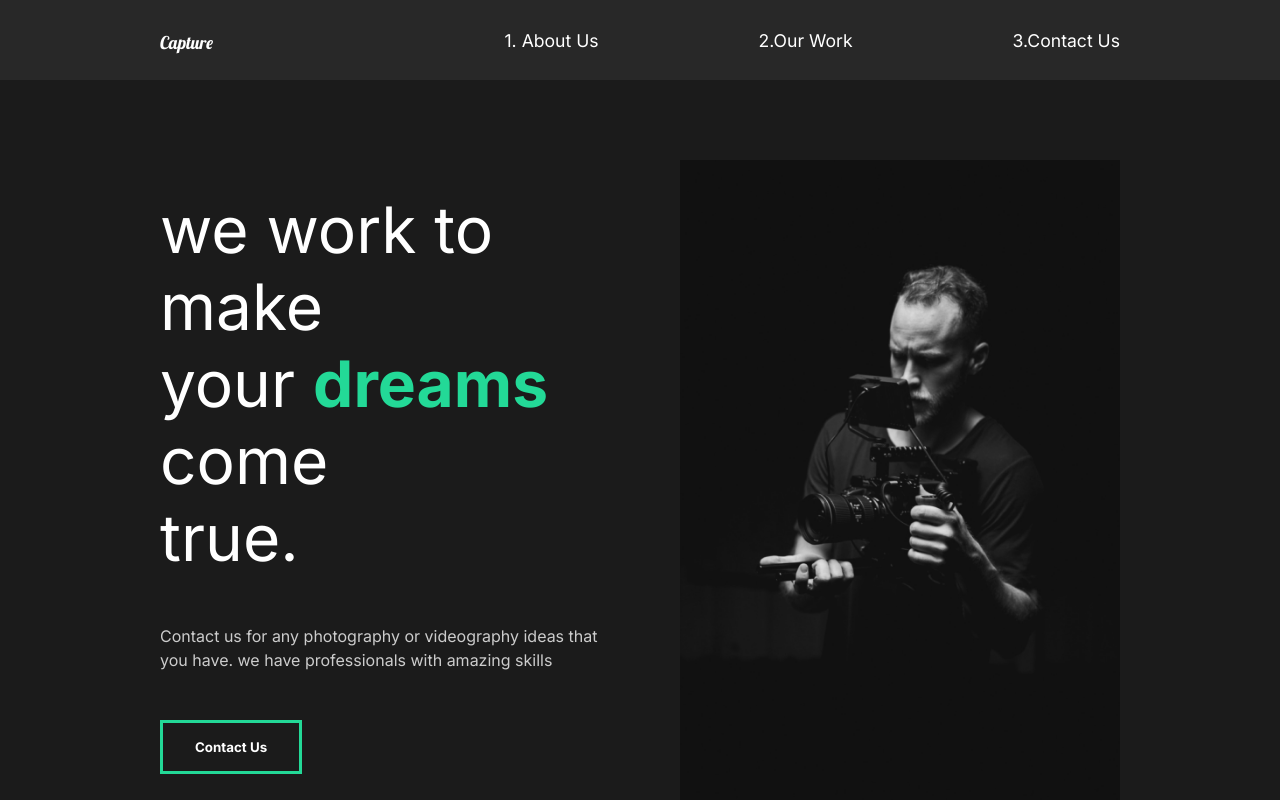
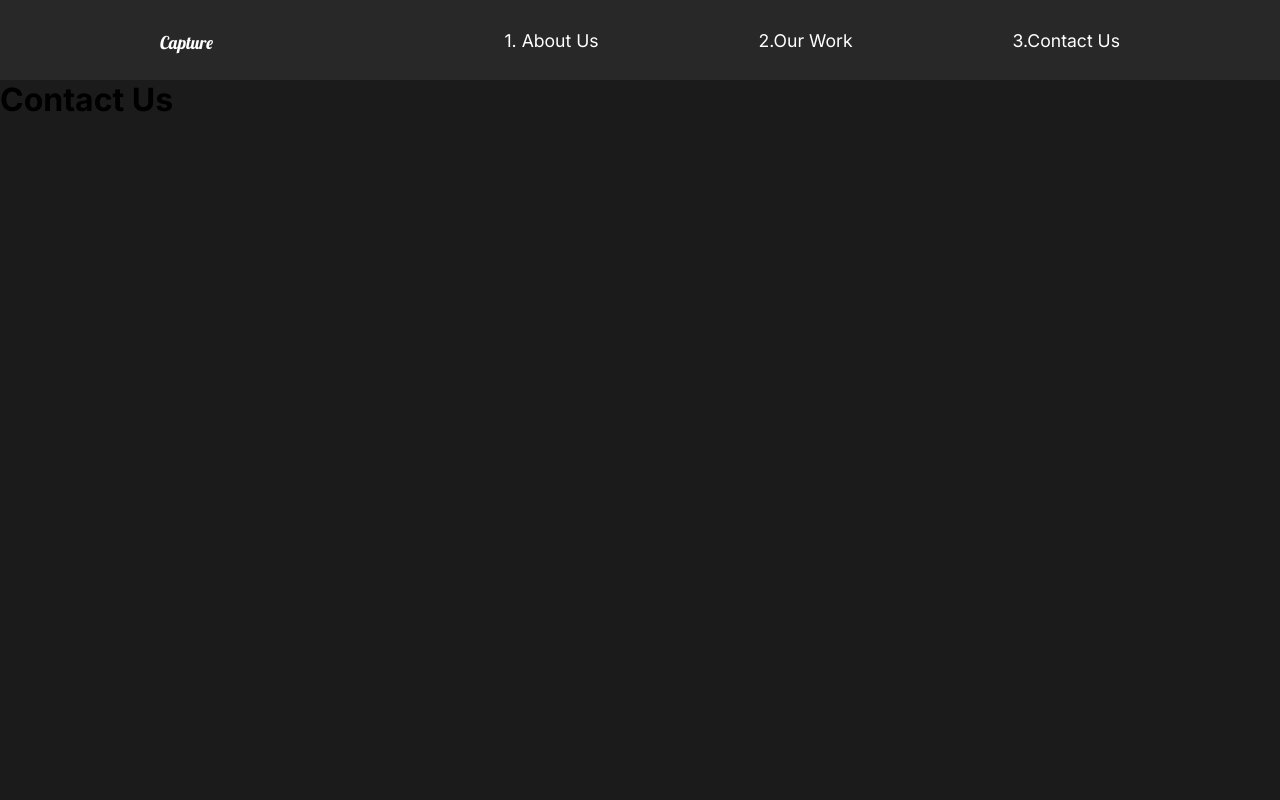
Before and after one commit to Aram442/Capture, a React (Create React App) app in the folder catpure/: page /contact in a window 1280 px wide. Shown: the top 800 px of the page. Built offline with nearby package versions, Linux system fonts and the light colour scheme.

Commit message:
9. React Router

```diff
--- a/catpure/package.json
+++ b/catpure/package.json
@@ -8,6 +8,7 @@
     "@testing-library/user-event": "^13.5.0",
     "react": "^18.2.0",
     "react-dom": "^18.2.0",
+    "react-router-dom": "^6.14.2",
     "react-scripts": "5.0.1",
     "styled-components": "^6.0.5",
     "web-vitals": "^2.1.4"
--- a/catpure/src/App.js
+++ b/catpure/src/App.js
@@ -1,14 +1,24 @@
 //Import Style
-import GolobalStyle from "./components/GlobalStyle"
+import GolobalStyle from "./components/GlobalStyle";
 //Import Pages
 import AboutUs from "./pages/AboutUs";
+import ContactUs from "./pages/ContactUs";
+import OurWork from "./pages/OurWork";
+import Nav from "./components/Nav";
+//Router
+import { Switch, Route, Routes } from "react-router-dom";
+
 function App() {
-return (
-  <div className="App">
-    <GolobalStyle/>
-    <AboutUs/>
-  </div>
-)
+  return (
+    <div className="App">
+     <GolobalStyle />
+      <Nav />
+      <Routes>
+        <Route path="/" exact element={<AboutUs/>} />
+        <Route path="/work" exact element={<OurWork/>} />
+        <Route path="/contact" exact element={<ContactUs/>} />
+      </Routes>
+    </div>
+  );
 }
-
 export default App;
--- a/catpure/src/components/Nav.js
+++ b/catpure/src/components/Nav.js
@@ -1,21 +1,22 @@
 import React from "react";
 import styled from "styled-components";
+import { Link } from "react-router-dom";
 
 const Nav = () => {
   return (
     <StyledNav>
       <h1>
-        <a id="logo" href="#">Capture</a>
+        <Link id="logo" to="/">Capture</Link>
       </h1>
       <ul>
         <li>
-          <a  href="#">1. About Us</a>
+          <Link  to="/">1. About Us</Link>
         </li>
         <li>
-          <a href="#">2.Our Work</a>
+          <Link to="/work">2.Our Work</Link>
         </li>
         <li>
-          <a href="#">3.Contact Us</a>
+          <Link to="/contact">3.Contact Us</Link>
         </li>
       </ul>
     </StyledNav>
--- a/catpure/src/index.js
+++ b/catpure/src/index.js
@@ -1,16 +1,16 @@
 import React from "react";
 import ReactDOM from "react-dom/client";
-import App                from "./App";
+import App from "./App";
 import reportWebVitals from "./reportWebVitals";
+import {BrowserRouter } from 'react-router-dom'
 
 const root = ReactDOM.createRoot(document.getElementById("root"));
 root.render(
   <React.StrictMode>
-    <App />
+    <BrowserRouter>
+      <App />
+    </BrowserRouter>
   </React.StrictMode>
 );
 
-// If you want to start measuring performance in your app, pass a function
-// to log results (for example: reportWebVitals(console.log))
-// or send to an analytics endpoint. Learn more: https://bit.ly/CRA-vitals
-reportWebVitals();
+ reportWebVitals();
--- a/catpure/src/pages/AboutUs.js
+++ b/catpure/src/pages/AboutUs.js
@@ -3,12 +3,10 @@
 import AboutSection from "../components/AboutSection";
 import ServicesSection from "../components/ServicesSection";
 import FaqSection from "../components/FaqSection";
-import Nav from "../components/Nav";
 
 const AboutUs = () => {
   return (
     <>
-      <Nav />
       <AboutSection />
       <ServicesSection />
       <FaqSection />
--- /dev/null
+++ b/catpure/src/pages/ContactUs.js
@@ -0,0 +1,11 @@
+import React from "react";
+
+const ContactUs = () => {
+  return (
+    <div>
+      <h1>Contact Us</h1>
+    </div>
+  );
+};
+
+export default ContactUs;
--- /dev/null
+++ b/catpure/src/pages/OurWork.js
@@ -0,0 +1,11 @@
+import React from "react";
+
+const OurWork = () => {
+  return (
+    <div>
+      <h1>Our work</h1>
+    </div>
+  );
+};
+
+export default OurWork;
```
Also changed, not shown: 1 other file (tests, documents, lock files or other folders).
